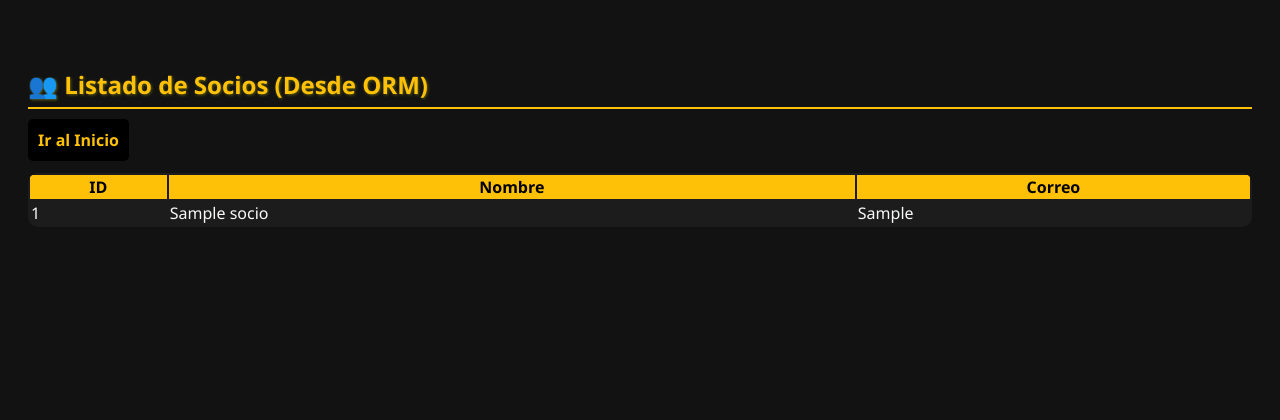
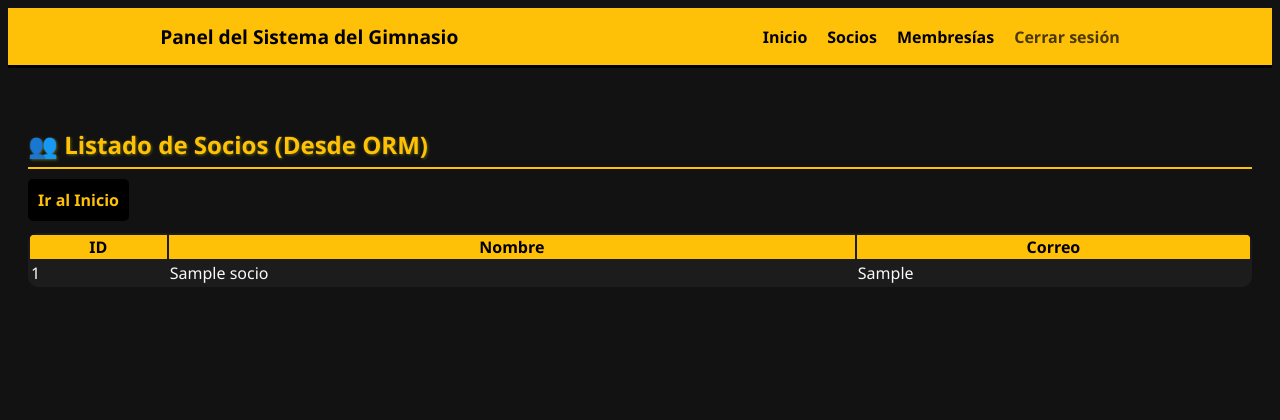
Before and after one commit to davidcuellarbt-hue/gym-api-python, a Flask app: page /socios in a window 1280 px wide. Shown: the top 420 px of the page. Run offline with Flask 3, Linux system fonts and the light colour scheme; tables that the repository leaves empty hold one stand-in row (values such as "Sample post").

Commit message:
Update socios.html

```diff
--- a/templates/socios.html
+++ b/templates/socios.html
@@ -6,6 +6,15 @@
     <title>Lista de Socios</title>
 </head>
 <body>
+    <nav style="background-color: #ffc107; width: 100%; padding: 15px 0; border-bottom: 3px solid #000; display: flex; justify-content: space-around; align-items: center; margin: 0;">
+    <div style="color: #000; font-weight: bold; font-size: 1.2rem;">Panel del Sistema del Gimnasio</div>
+    <div style="display: flex; gap: 20px;">
+        <a href="/" style="color: #000; text-decoration: none; font-weight: bold;">Inicio</a>
+        <a href="/socios" style="color: #000; text-decoration: none; font-weight: bold;">Socios</a>
+        <a href="/membresias" style="color: #000; text-decoration: none; font-weight: bold;">Membresías</a>
+        <span style="color: #000; font-weight: bold; opacity: 0.7;">Cerrar sesión</span>
+    </div>
+</nav>
     <div class="container">
         <h2>👥 Listado de Socios (Desde ORM)</h2>
         <a href="/" class="btn-dark" style="padding: 10px; text-decoration: none; border-radius: 5px;">Ir al Inicio</a>
```
